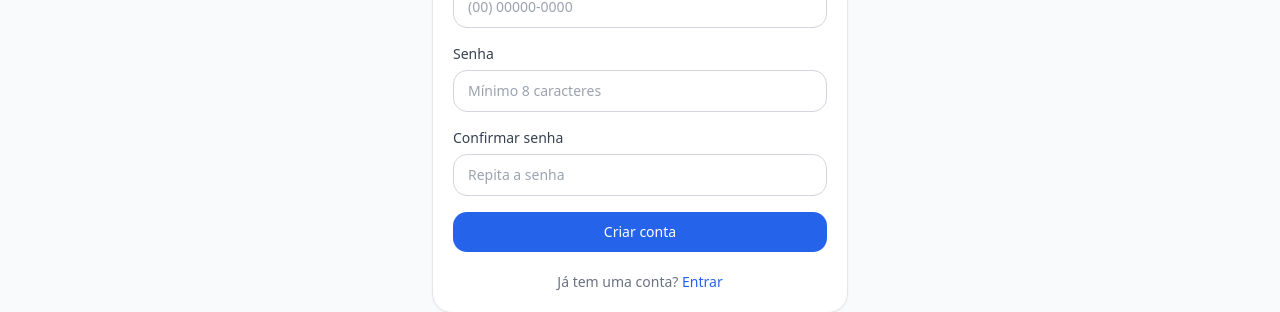
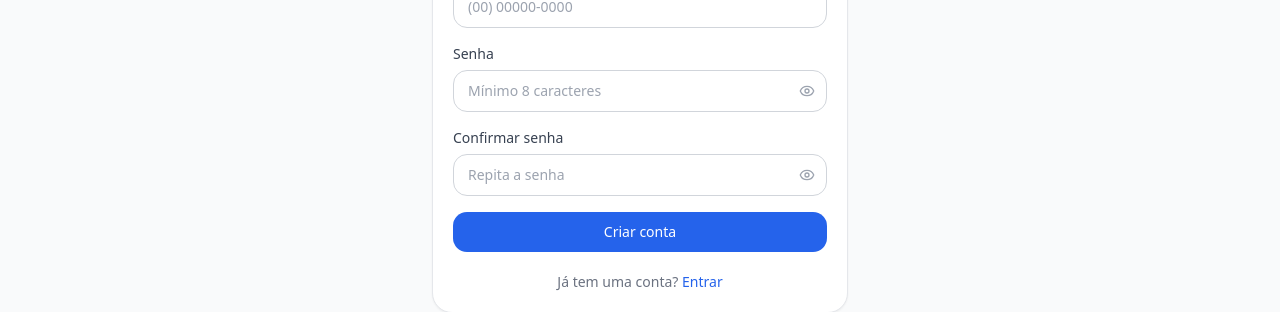
Before and after one commit to Franciney2519/eventos-pix, a Next.js app: page /cadastro in a window 1280 px wide. Shown: the part 433-745 px from the top of the page. Built offline with nearby package versions, Linux system fonts and the light colour scheme; no server answers.

Commit message:
Add show/hide password toggle to login and signup forms
Reusable PasswordInput component (eye icon, toggles type between
password/text) used for the login field and both signup password fields.

```diff
--- /dev/null
+++ b/src/components/ui/password-input.tsx
@@ -0,0 +1,26 @@
+"use client";
+
+import { forwardRef, useState } from "react";
+import { Eye, EyeOff } from "lucide-react";
+import clsx from "clsx";
+
+export const PasswordInput = forwardRef<HTMLInputElement, React.InputHTMLAttributes<HTMLInputElement>>(
+  function PasswordInput({ className, ...props }, ref) {
+    const [visible, setVisible] = useState(false);
+
+    return (
+      <div className="relative">
+        <input ref={ref} type={visible ? "text" : "password"} className={clsx("input pr-10", className)} {...props} />
+        <button
+          type="button"
+          tabIndex={-1}
+          onClick={() => setVisible((v) => !v)}
+          className="absolute right-3 top-1/2 -translate-y-1/2 text-gray-400 hover:text-gray-600"
+          aria-label={visible ? "Ocultar senha" : "Mostrar senha"}
+        >
+          {visible ? <EyeOff size={16} /> : <Eye size={16} />}
+        </button>
+      </div>
+    );
+  }
+);
--- a/src/features/auth/components/login-form.tsx
+++ b/src/features/auth/components/login-form.tsx
@@ -7,6 +7,7 @@ import { zodResolver } from "@hookform/resolvers/zod";
 import { loginSchema, type LoginInput } from "@/lib/validation/schemas";
 import { signInAction } from "@/features/auth/actions";
 import { FormField } from "@/components/ui/form-field";
+import { PasswordInput } from "@/components/ui/password-input";
 import { useToast } from "@/components/ui/toast";
 import { Loader2 } from "lucide-react";
 
@@ -47,7 +48,7 @@ export function LoginForm() {
         <input id="email" type="email" className="input" placeholder="voce@email.com" {...register("email")} />
       </FormField>
       <FormField label="Senha" htmlFor="password" error={errors.password?.message}>
-        <input id="password" type="password" className="input" placeholder="••••••••" {...register("password")} />
+        <PasswordInput id="password" placeholder="••••••••" {...register("password")} />
       </FormField>
 
       {serverError && <p className="text-sm text-danger-600">{serverError}</p>}
--- a/src/features/auth/components/signup-form.tsx
+++ b/src/features/auth/components/signup-form.tsx
@@ -7,6 +7,7 @@ import { zodResolver } from "@hookform/resolvers/zod";
 import { signUpSchema, type SignUpInput } from "@/lib/validation/schemas";
 import { signUpAction } from "@/features/auth/actions";
 import { FormField } from "@/components/ui/form-field";
+import { PasswordInput } from "@/components/ui/password-input";
 import { useToast } from "@/components/ui/toast";
 import { Loader2 } from "lucide-react";
 
@@ -54,10 +55,10 @@ export function SignUpForm() {
         <input id="phone" className="input" placeholder="(00) 00000-0000" {...register("phone")} />
       </FormField>
       <FormField label="Senha" htmlFor="password" error={errors.password?.message}>
-        <input id="password" type="password" className="input" placeholder="Mínimo 8 caracteres" {...register("password")} />
+        <PasswordInput id="password" placeholder="Mínimo 8 caracteres" {...register("password")} />
       </FormField>
       <FormField label="Confirmar senha" htmlFor="confirmPassword" error={errors.confirmPassword?.message}>
-        <input id="confirmPassword" type="password" className="input" placeholder="Repita a senha" {...register("confirmPassword")} />
+        <PasswordInput id="confirmPassword" placeholder="Repita a senha" {...register("confirmPassword")} />
       </FormField>
 
       {serverError && <p className="text-sm text-danger-600">{serverError}</p>}
```
